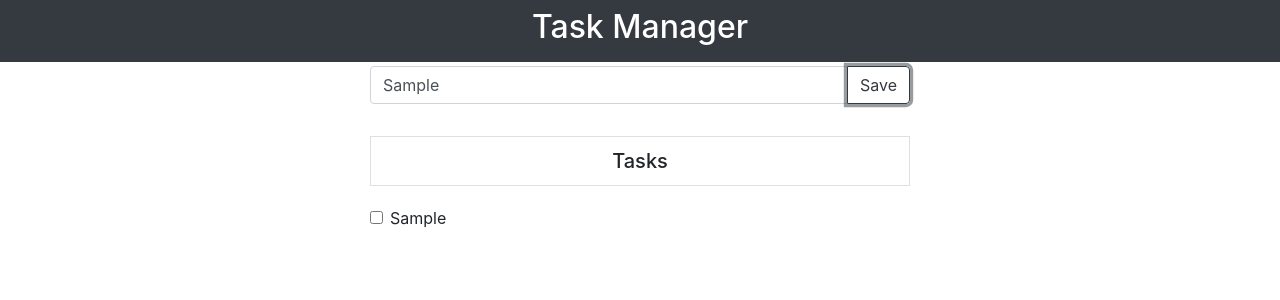
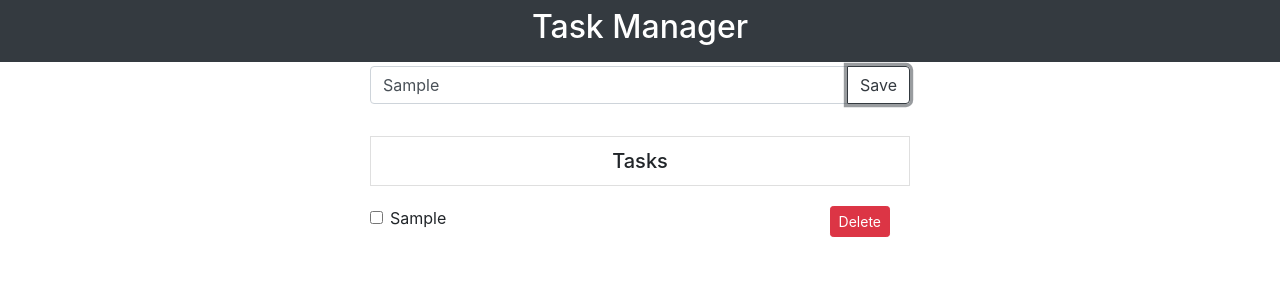
Before and after one commit to shibbirweb/reactjs-practice, a React (Create React App) app: page / in a window 1280 px wide. Both pictures are taken after typing "Sample" into the empty fields and a click on the button "Save". Shown: the top 300 px of the page. Built offline with nearby package versions, Linux system fonts and the light colour scheme.

Commit message:
Delete Task Complete

```diff
--- a/src/components/TaskComponent.js
+++ b/src/components/TaskComponent.js
@@ -42,7 +42,7 @@ class TaskComponent extends Component {
         };
 
         return (
-            <li className="list-group-item" onDoubleClick={() => {
+            <li className="list-group-item d-flex" onDoubleClick={() => {
                 this.setState({
                     isEdit: true
                 })
@@ -60,7 +60,18 @@ class TaskComponent extends Component {
                     })
                 }} defaultChecked={isCompleted}/>
 
-                {taskText()}
+                <div className="flex-grow-1">
+                    {taskText()}
+                </div>
+                <div>
+                    <button className="btn btn-sm btn-danger" disabled={this.state.isEdit}
+                            onClick={() => {
+                                if (window.confirm("Are you sure want to delete this task?")){
+                                    this.props.onTaskDelete(index)
+                                }
+                            }}
+                    >Delete</button>
+                </div>
             </li>
         )
     }
--- a/src/components/TasksComponent.js
+++ b/src/components/TasksComponent.js
@@ -12,6 +12,7 @@ class TasksComponent extends Component {
                     <TaskComponent {...task} key={index}
                                    onStatusChange={(event) => this.props.onStatusChange(event)}
                                    onTaskUpdate={(event) => this.props.onTaskUpdate(event)}
+                                   onTaskDelete={(event) => this.props.onTaskDelete(event)}
                     />
                 )
             })
--- a/src/pages/RootView.js
+++ b/src/pages/RootView.js
@@ -63,6 +63,13 @@ class RootView extends Component {
                                         tasks.splice(index, 1, task);
                                         this.setState(tasks)
                                     }}
+
+                                    onTaskDelete={(taskIndex) => {
+                                        const tasks = this.state.tasks;
+                                        tasks.splice(taskIndex, 1)
+
+                                        this.setState({tasks})
+                                    }}
                                 />
                             </div>
                         </div>
```
